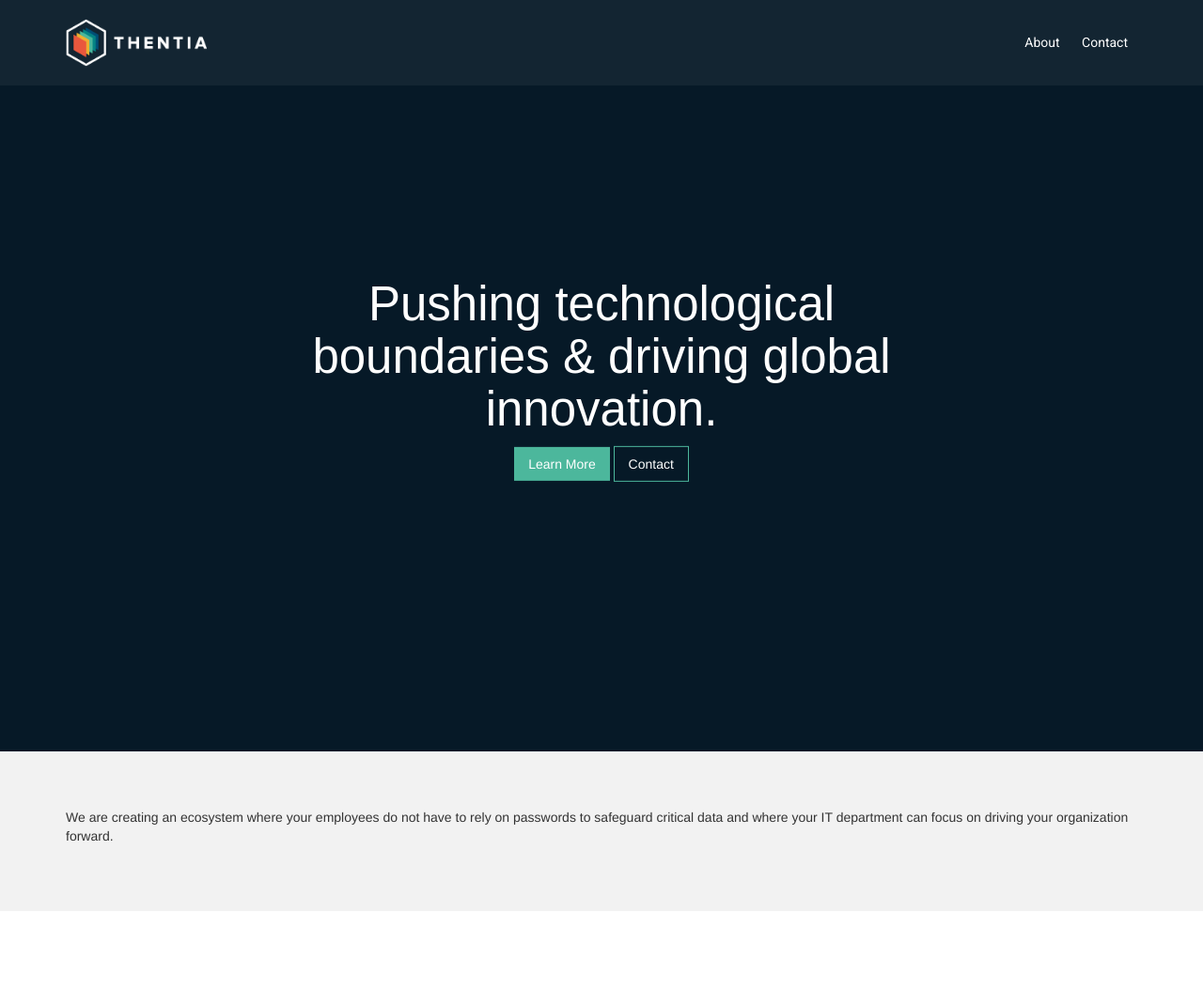
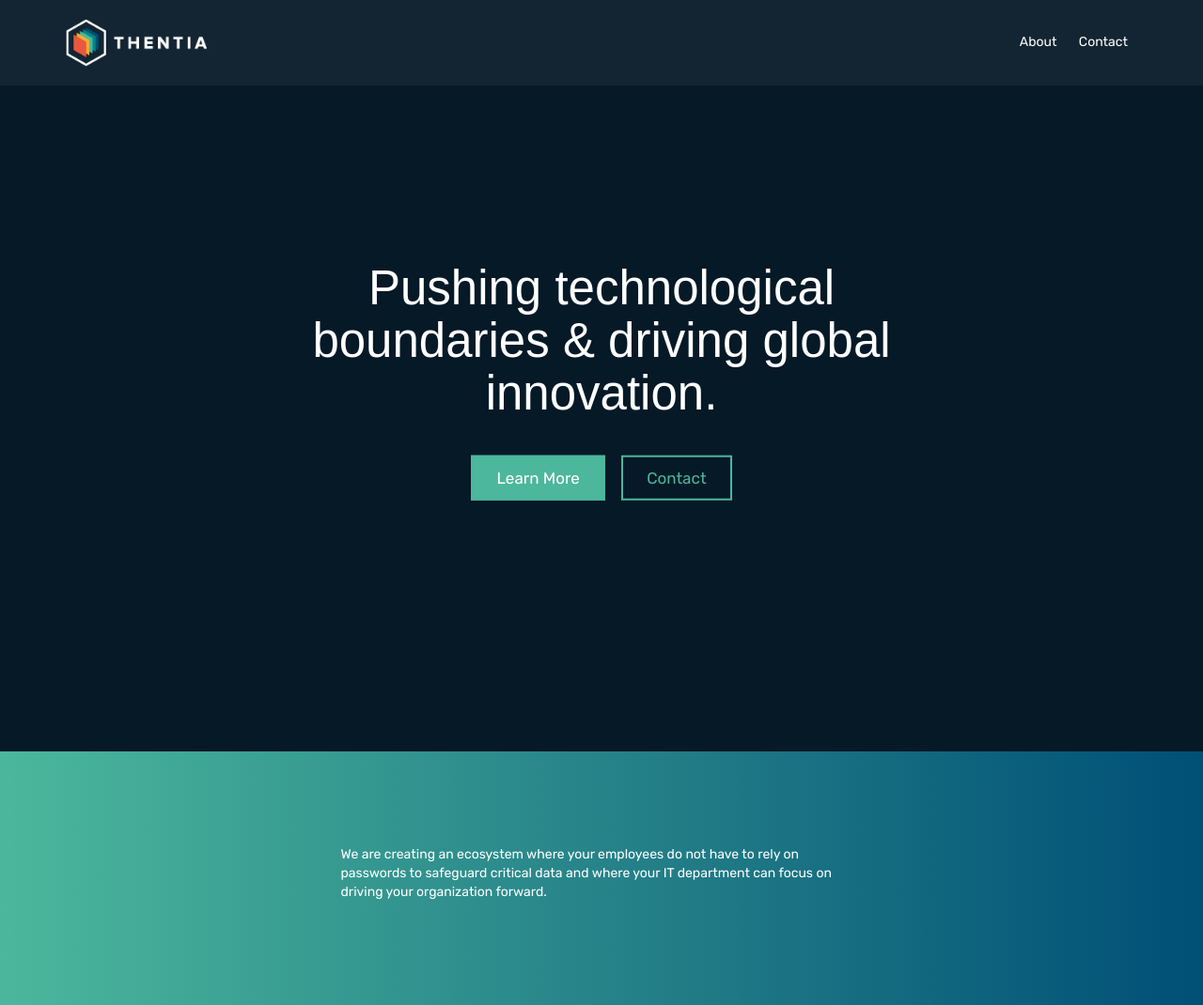
Before and after one commit to jessychung/animation-stuff, a website: page example.html in a window 1280 px wide. Shown: the whole page at 94% size. Before the commit the page ends 970 px from the top, so only its background shows below. Drawn offline with nearby package versions, Linux system fonts and the light colour scheme; a script that the page names is missing.

Commit message:
:cactus:

```diff
--- a/example.html
+++ b/example.html
@@ -6,8 +6,7 @@
     <meta name="viewport" content="width=device-width, user-scalable=no, minimum-scale=1.0, maximum-scale=1.0">
     <link rel="stylesheet" href="https://maxcdn.bootstrapcdn.com/bootstrap/3.3.7/css/bootstrap.min.css" integrity="sha384-BVYiiSIFeK1dGmJRAkycuHAHRg32OmUcww7on3RYdg4Va+PmSTsz/K68vbdEjh4u" crossorigin="anonymous">
     <link rel="stylesheet" href="./styles/example.css">
-    <link href="https://fonts.googleapis.com/css?family=Roboto+Mono:300,400,500" rel="stylesheet">
-    <link href="https://fonts.googleapis.com/css?family=Roboto+Mono:300,400,500|Roboto:300,400,500,700" rel="stylesheet">
+    <link href="https://fonts.googleapis.com/css?family=Rubik:300,400,500,700" rel="stylesheet">
     <!--typekit-->
     <script src="https://use.typekit.net/hzj8pcp.js"></script>
     <script>try{Typekit.load({ async: true });}catch(e){}</script>
@@ -22,10 +21,10 @@
             </div>
             <div class="col-md-9" style="text-align: right">
                <ul>
-                   <a href="#">
+                   <a href="">
                        <li>About</li>
                    </a>
-                   <a href="#">
+                   <a href="">
                        <li>Contact</li>
                    </a>
                </ul>
@@ -42,8 +41,8 @@
                 <div class="col-lg-8 col-lg-offset-2 col-md-6 col-md-offset-3 col-sm-12 col-xs-12">
                     <h1>Pushing technological boundaries & driving global innovation.</h1>
                     <div>
-                        <a class="btn-brand">Learn More</a>
-                        <a class="btn-light">Contact</a>
+                        <a class="button btn-brand">Learn More</a>
+                        <a class="button btn-light">Contact</a>
                     </div>
                 </div>
             </div>
@@ -55,7 +54,7 @@
 <div class="second">
     <div class="container">
         <div class="row">
-            <div class="col-lg-12 col-md-12 col-sm-12">
+            <div class="col-lg-6 col-lg-offset-3 col-md-8 col-md-offset-2 col-sm-12">
                 <p>We are creating an ecosystem where your employees do not have to rely on passwords to safeguard critical data and where your IT department can focus on driving your organization forward.</p>
             </div>
         </div>
--- a/styles/example.scss
+++ b/styles/example.scss
@@ -1,7 +1,12 @@
-$light: 200;
-$book: 300;
+$light: 300;
 $regular: 400;
+$medium: 500;
 $bold: 700;
+
+$thentia-blue: #004f76;
+$thentia-green: #4cb79c;
+$thentia-yellow: #eeaf30;
+$thentia-red: #ea573d;
 
 html,
 body {
@@ -12,10 +17,18 @@ body {
 body {
   -webkit-font-smoothing: antialiased;
   -moz-osx-font-smoothing: grayscale;
+  font-family: 'Rubik', sans-serif;
 }
 
 canvas {
   height: 100% !important;
+}
+
+.button {
+  padding: 12px 25px;
+  margin: 0 7px;
+  font-size: 17px;
+  font-weight: $regular;
 }
 
 .main-menu {
@@ -32,7 +45,6 @@ canvas {
     a {
       margin: 0 10px;
       color: #fff;
-      font-family: "roboto",sans-serif;
       font-weight: $regular;
     }
     li {
@@ -60,11 +72,11 @@ canvas {
       h1 {
         color: #fff;
         font-family: "mr-eaves-modern",sans-serif;
-        font-weight: 400;
+        font-weight: $regular;
         font-size: 51px;
         margin-top: 0px;
         pointer-events: none;
-        margin-bottom: 20px;
+        margin-bottom: 50px;
       }
       p {
         font-family: "roboto",sans-serif;
@@ -75,14 +87,13 @@ canvas {
         margin: 0 auto;
       }
       .btn-brand {
-        background-color: #4cb79c;
-        padding: 10px 15px;
+        background-color: $thentia-green;
+        border: 2px solid $thentia-green;
         color: #fff;
       }
       .btn-light {
-        border: 1px solid #4cb79c;
-        padding: 10px 15px;
-        color: #fff;
+        border: 2px solid $thentia-green;
+        color: $thentia-green;
       }
     }
 
@@ -90,6 +101,8 @@ canvas {
 }
 
 .second {
-  background-color: #f2f2f2;
-  padding: 60px 0;
+  //background-color: $thentia-green;
+  background: linear-gradient(to right, $thentia-green, $thentia-blue);
+  color: #fff;
+  padding: 100px 0;
 }
```
Also changed, not shown: styles/example.css.
